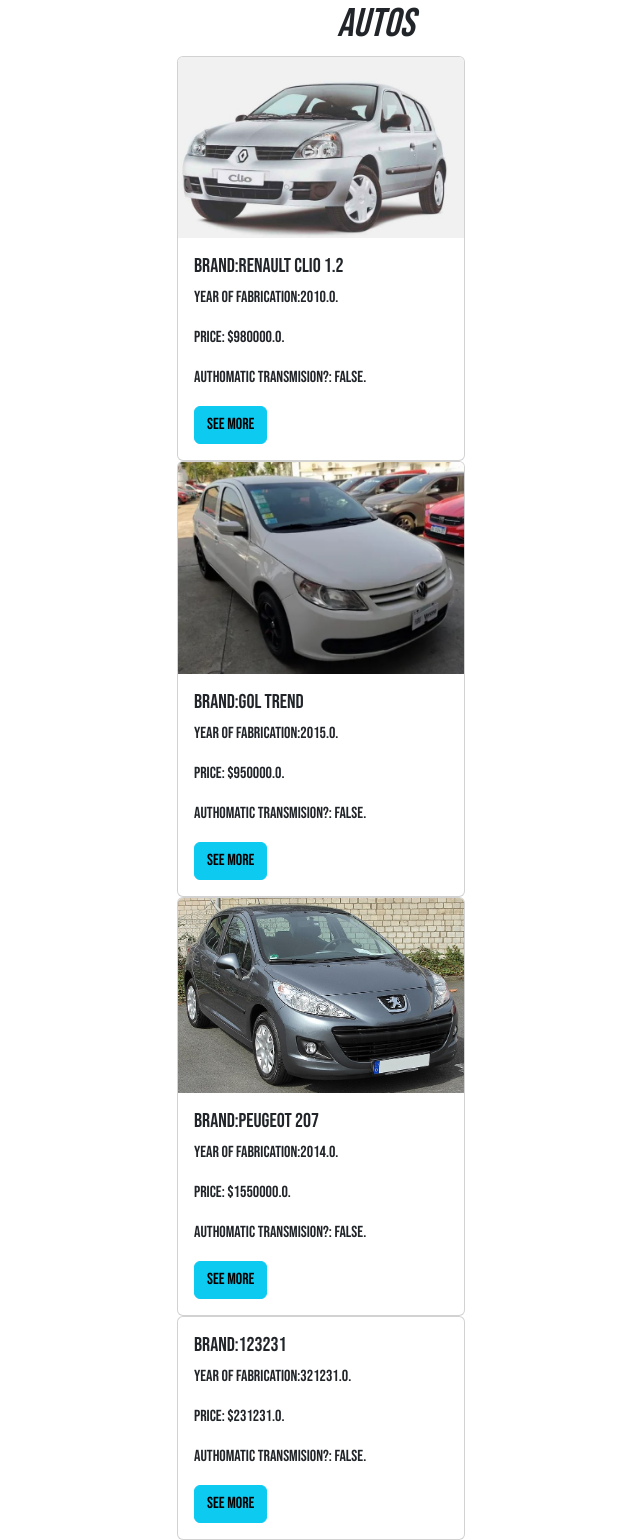
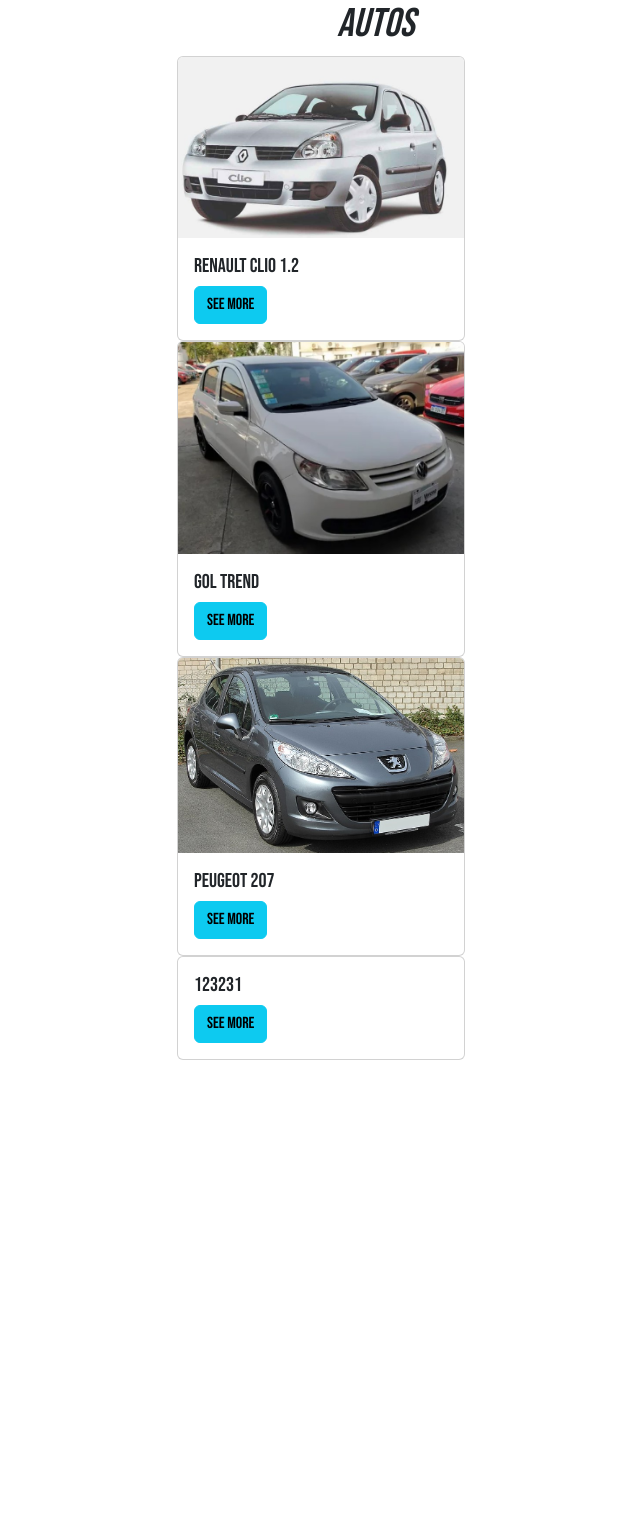
Before and after one commit to Fpagnotta/CoderProyecto, a Django app: page /vehicles/cars/ in a window 1280 px wide. Shown: the part 56-1596 px from the top of the page, without its empty margins (463-1103 px from the left). After the commit the page ends 1116 px from the top, so only its background shows below. Run offline with Django 4.2, Linux system fonts and the light colour scheme; data comes from the database, SQL or seed files in the repository; both versions use the stored data as it was after the commit.

Commit message:
cambios varios

```diff
--- a/templates/list_car.html
+++ b/templates/list_car.html
@@ -4,19 +4,14 @@
   <h1 style="font-family: Bebas Neue;font-style: italic;margin-left: 50rem;">Autos</h1>
 
   {% for car in object_list %}
-
   <div class="card" style="width: 18rem;margin-left: 40rem;font-family: Bebas Neue;">
-
     {% if car.image %}
     <img src="{{car.image.url}}" class="card-img-top" alt="...">
     {% endif %}
     <div class="card-body">
-      <h5 class="card-title">Brand:{{car.brand}}</h5>
-      <p class="card-text">Year of fabrication:{{car.year}}.</p>
-      <p class="card-text">Price: ${{car.price}}.</p>
-      <p class="card-text">Authomatic Transmision?: {{car.transmision}}.</p>
+      <h5 class="card-title">{{car.brand}}</h5>
       <a href="/vehicles/car-details/{{car.id}}/" class="btn btn-info">See more</a>
-    </div>
+</div>
 </div>
 
 
--- a/templates/list_motorcycle.html
+++ b/templates/list_motorcycle.html
@@ -10,10 +10,7 @@
   <img src="{{motorcycle.image.url}}" class="card-img-top" alt="...">
   {% endif %}
   <div class="card-body">
-    <h5 class="card-title">Brand:{{motorcycle.brand}}</h5>
-    <p class="card-text">Year of fabrication:{{motorcycle.year}}.</p>
-    <p class="card-text">Price: ${{motorcycle.price}}.</p>
-    <p class="card-text">Type: {{motorcycle.type}}.</p>
+    <h5 class="card-title">{{motorcycle.brand}}</h5>
     <a href="/vehicles/motorcycle-details/{{motorcycle.id}}/" class="btn btn-info">See more</a>
   </div>
 </div>
--- a/templates/list_truck.html
+++ b/templates/list_truck.html
@@ -10,10 +10,7 @@
   <img src="{{truck.image.url}}" class="card-img-top" alt="...">
   {% endif %}
     <div class="card-body">
-      <h5 class="card-title">Brand:{{truck.brand}}</h5>
-      <p class="card-text">Year of fabrication:{{truck.year}}.</p>
-      <p class="card-text">Price: ${{truck.price}}.</p>
-      <p class="card-text">Capacity: {{truck.capacity}}.</p>
+      <h5 class="card-title">{{truck.brand}}</h5>
       <a href="/vehicles/truck-details/{{truck.id}}/" class="btn btn-info">See more</a>
     </div>
   </div>
```
Also changed, not shown: db.sqlite3.
